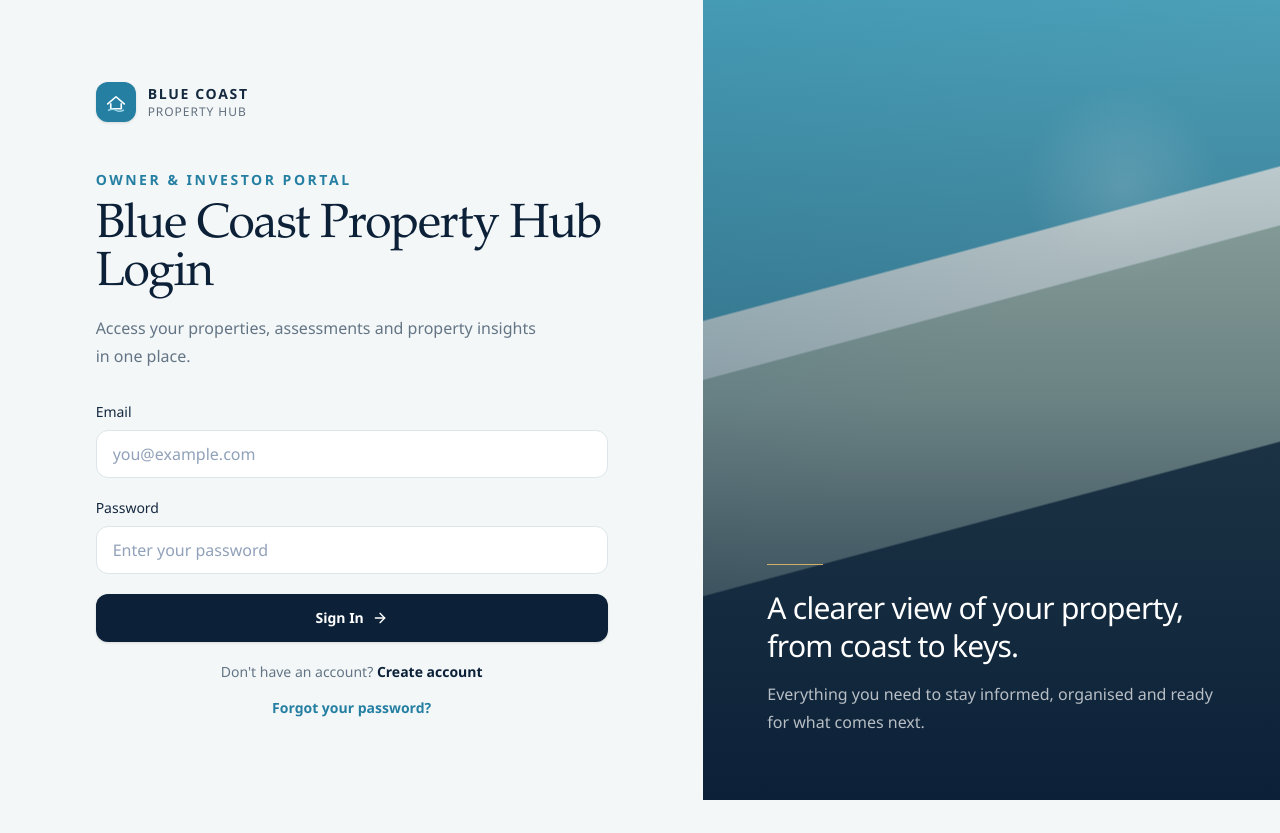
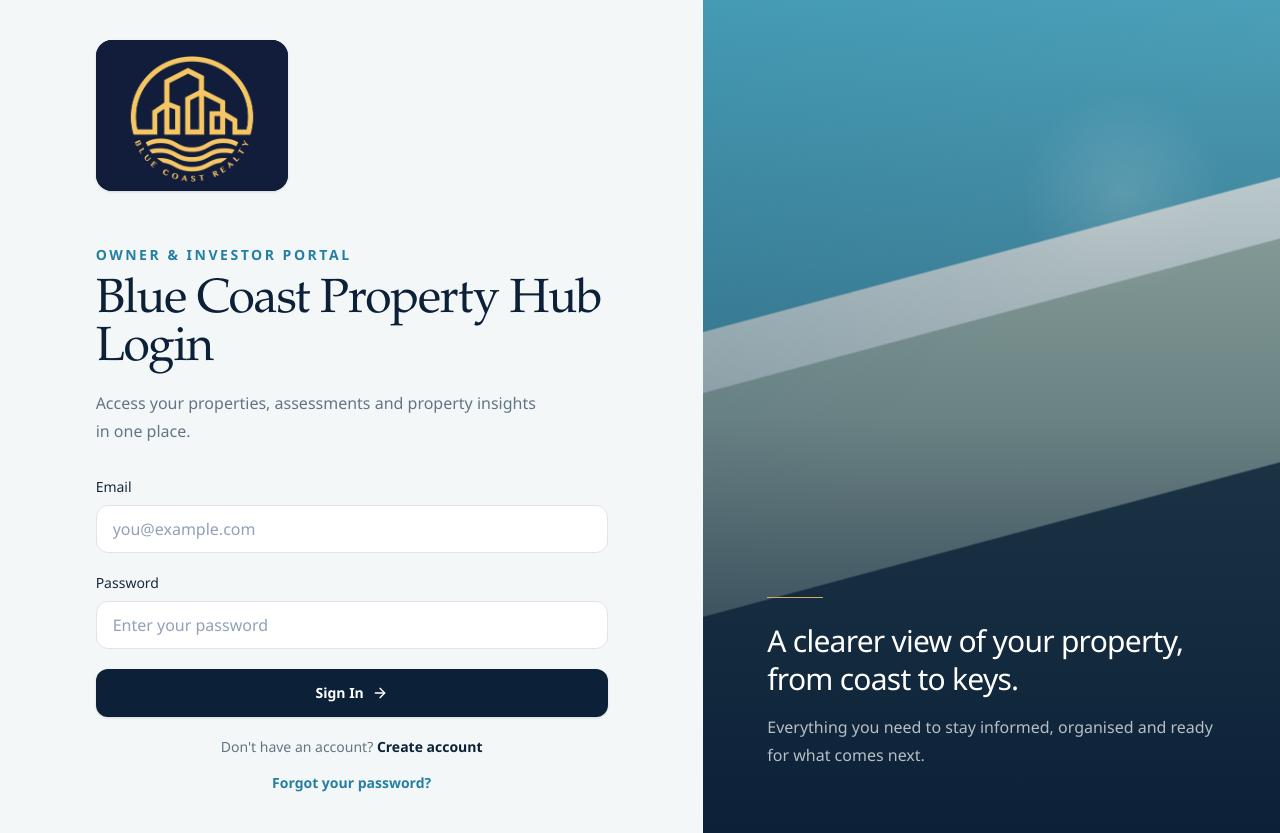
Before and after one commit to BlueCoast2026/blue-coast-property-hub, a Next.js app: page /login in a window 1280 px wide. Before the commit the page ends 800 px from the top, so only its background shows below. Built offline with nearby package versions, Linux system fonts and the light colour scheme.

Commit message:
Add Blue Coast Realty logo to auth pages

```diff
--- a/src/components/auth/auth-shell.tsx
+++ b/src/components/auth/auth-shell.tsx
@@ -1,12 +1,15 @@
 import type { ReactNode } from "react";
-import { BrandMark } from "@/components/brand-mark";
+import Image from "next/image";
+import Link from "next/link";
 
 export function AuthShell({ children }: { children: ReactNode }) {
   return (
     <main className="min-h-screen bg-mist lg:grid lg:grid-cols-[minmax(0,1fr)_minmax(420px,0.82fr)]">
       <section className="flex min-h-screen items-center justify-center px-6 py-10 sm:px-10">
         <div className="w-full max-w-lg">
-          <BrandMark />
+          <Link href="/" className="inline-block overflow-hidden rounded-2xl bg-navy shadow-sm" aria-label="Blue Coast Realty home">
+            <Image src="/brand/blue-coast-realty-logo.png" alt="Blue Coast Realty" width={813} height={640} priority className="h-auto w-44 sm:w-48" />
+          </Link>
           {children}
         </div>
       </section>
```
Also changed, not shown: public/brand/blue-coast-realty-logo.png (added).
